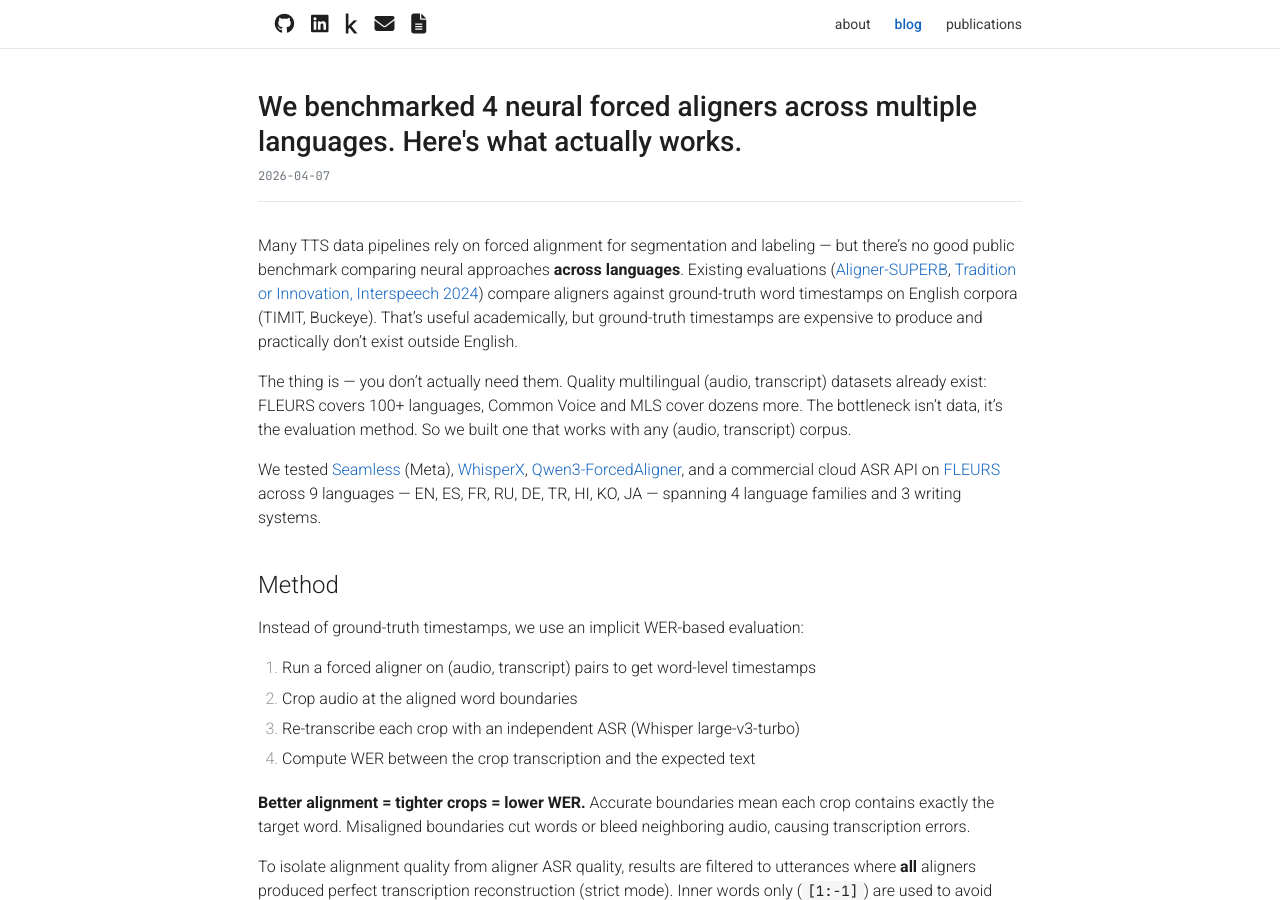
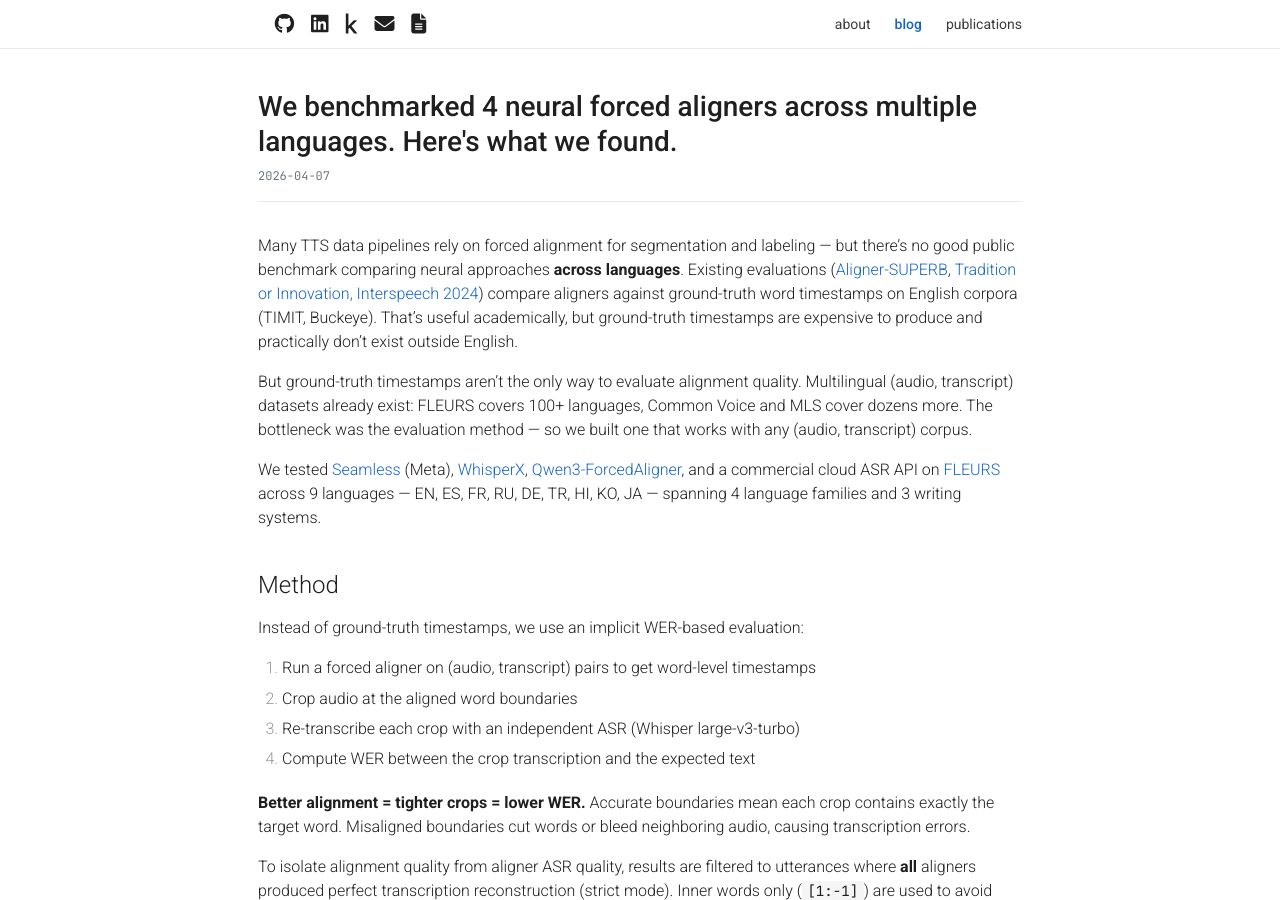
Before and after one commit to vanIvan/vanIvan.github.io, a Jekyll site: the page built from _posts/2026-04-07-forced-alignment-benchmark.md, in a window 1280 px wide and 900 px high. Built offline with Jekyll 4.4.1, drawn with Linux system fonts in a browser that asks for light colours; a style sheet for code colours, icons or effects is not loaded.

Commit message:
Soften forced-aligners post tone
Title: "what actually works" → "what we found"
Intro: rewrite the second paragraph to remove the salesy "the thing is —
you don't actually need them" framing in favor of a more measured opening.

Co-Authored-By: Claude Opus 4.6 (1M context) <noreply@anthropic.com>

```diff
--- a/_posts/2026-04-07-forced-alignment-benchmark.md
+++ b/_posts/2026-04-07-forced-alignment-benchmark.md
@@ -1,6 +1,6 @@
 ---
 layout: post
-title: "We benchmarked 4 neural forced aligners across multiple languages. Here's what actually works."
+title: "We benchmarked 4 neural forced aligners across multiple languages. Here's what we found."
 date: 2026-04-07
 image: /assets/posts/forced-aligner-bench/forced-alignment-heatmap.png
 excerpt: >-
@@ -14,7 +14,7 @@ description: >-
 
 Many TTS data pipelines rely on forced alignment for segmentation and labeling — but there's no good public benchmark comparing neural approaches **across languages**. Existing evaluations ([Aligner-SUPERB](https://github.com/lifeiteng/Aligner-SUPERB), [Tradition or Innovation, Interspeech 2024](https://arxiv.org/abs/2406.19363)) compare aligners against ground-truth word timestamps on English corpora (TIMIT, Buckeye). That's useful academically, but ground-truth timestamps are expensive to produce and practically don't exist outside English.
 
-The thing is — you don't actually need them. Quality multilingual (audio, transcript) datasets already exist: FLEURS covers 100+ languages, Common Voice and MLS cover dozens more. The bottleneck isn't data, it's the evaluation method. So we built one that works with any (audio, transcript) corpus.
+But ground-truth timestamps aren't the only way to evaluate alignment quality. Multilingual (audio, transcript) datasets already exist: FLEURS covers 100+ languages, Common Voice and MLS cover dozens more. The bottleneck was the evaluation method — so we built one that works with any (audio, transcript) corpus.
 
 We tested [Seamless](https://github.com/facebookresearch/seamless_communication) (Meta), [WhisperX](https://github.com/m-bain/whisperX), [Qwen3-ForcedAligner](https://huggingface.co/Qwen/Qwen3-ForcedAligner-0.6B), and a commercial cloud ASR API on [FLEURS](https://huggingface.co/datasets/google/fleurs) across 9 languages — EN, ES, FR, RU, DE, TR, HI, KO, JA — spanning 4 language families and 3 writing systems.
 
```
